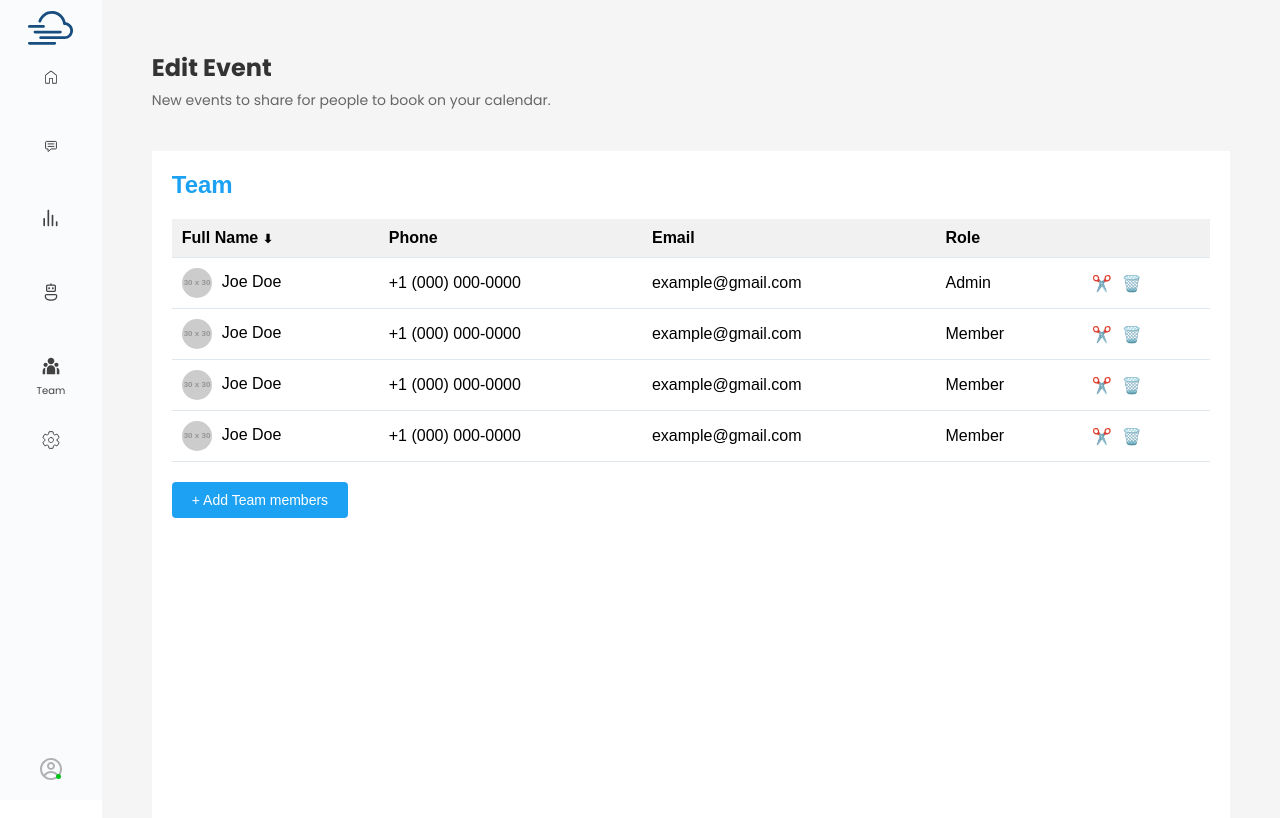
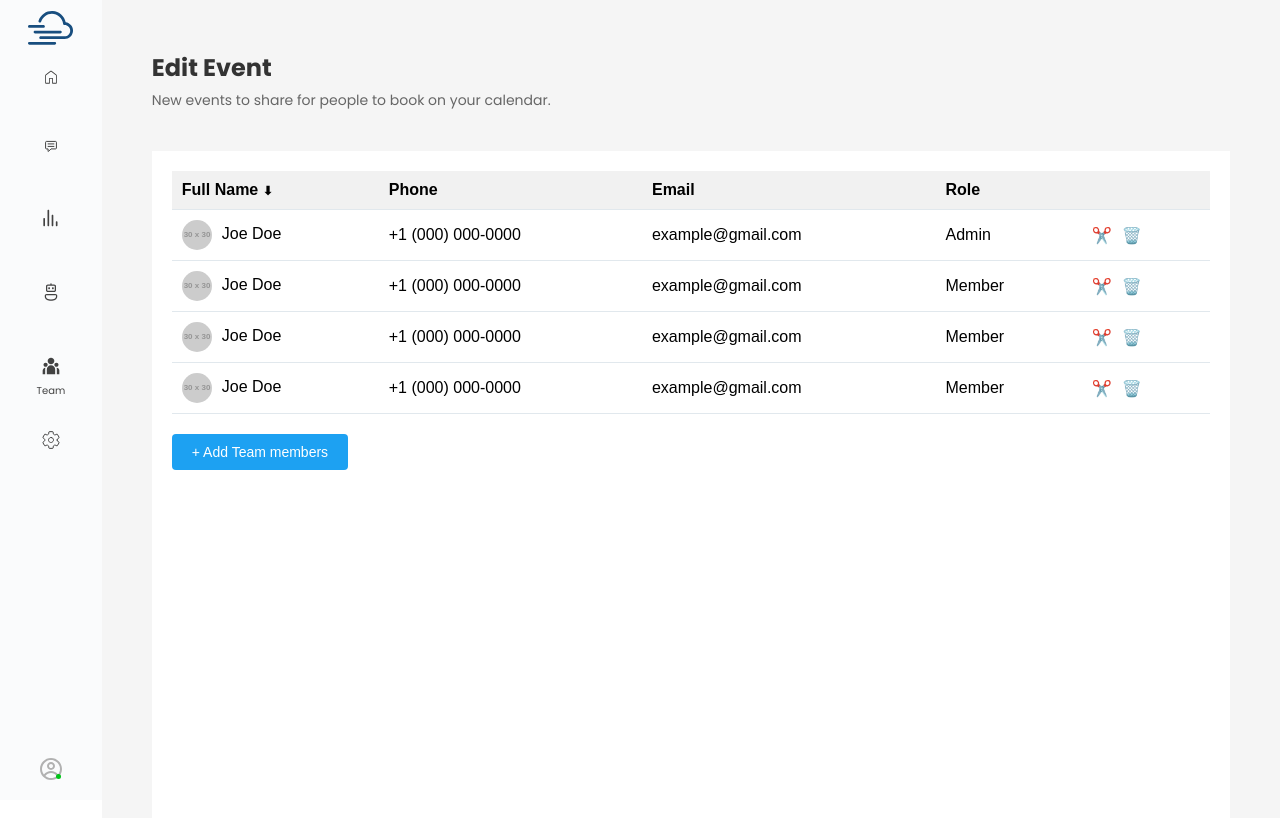
Before and after one commit to annuu1/hubly, a React (Vite) app in the folder frontend/: page /dashboard/team in a window 1280 px wide. Shown: the top 818 px of the page. Built offline with nearby package versions, Linux system fonts and the light colour scheme.

Commit message:
refactor: remove redundant Team header from Team component

```diff
--- a/frontend/src/components/team/Team.jsx
+++ b/frontend/src/components/team/Team.jsx
@@ -14,7 +14,6 @@ const Team = () => {
 
       {/* Main Content */}
       <div className={styles.mainContent}>
-        <div className={styles.teamHeader}>Team</div>
         <table className={styles.teamTable}>
           <thead>
             <tr>
```
